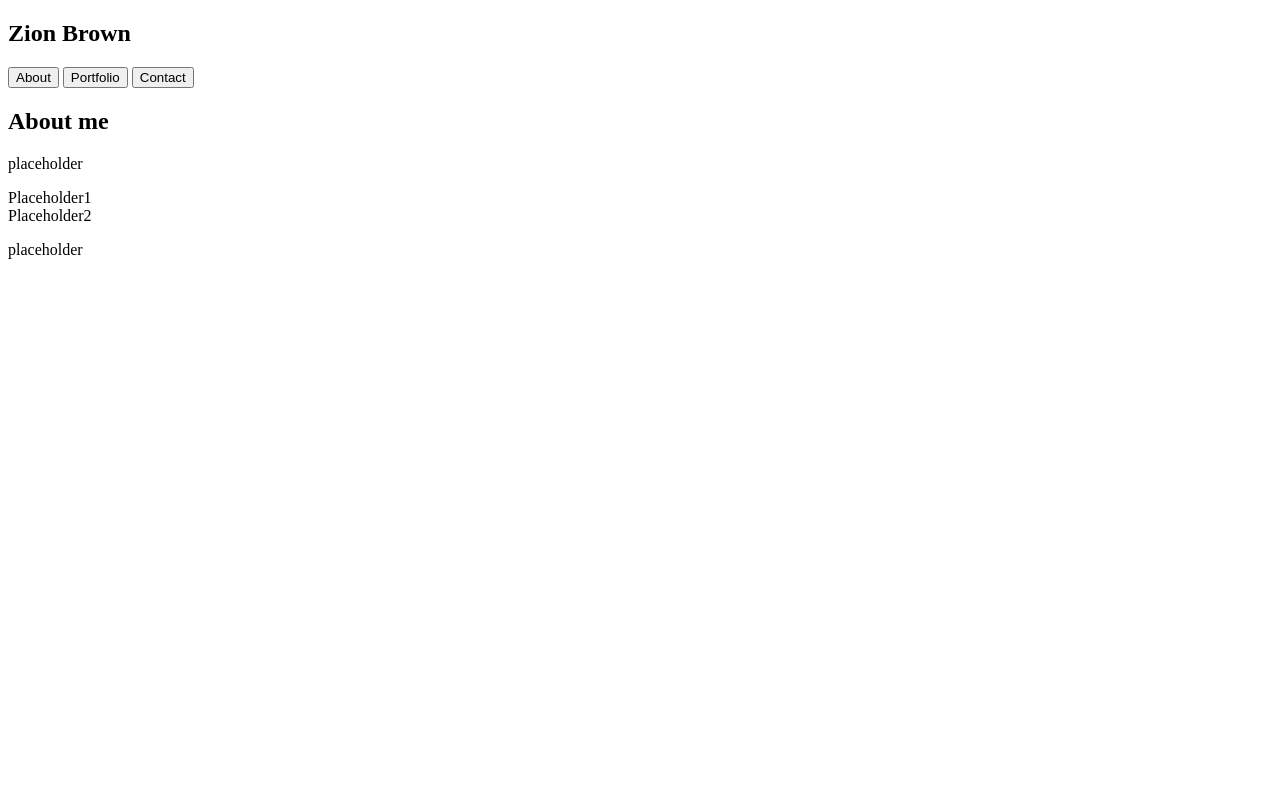
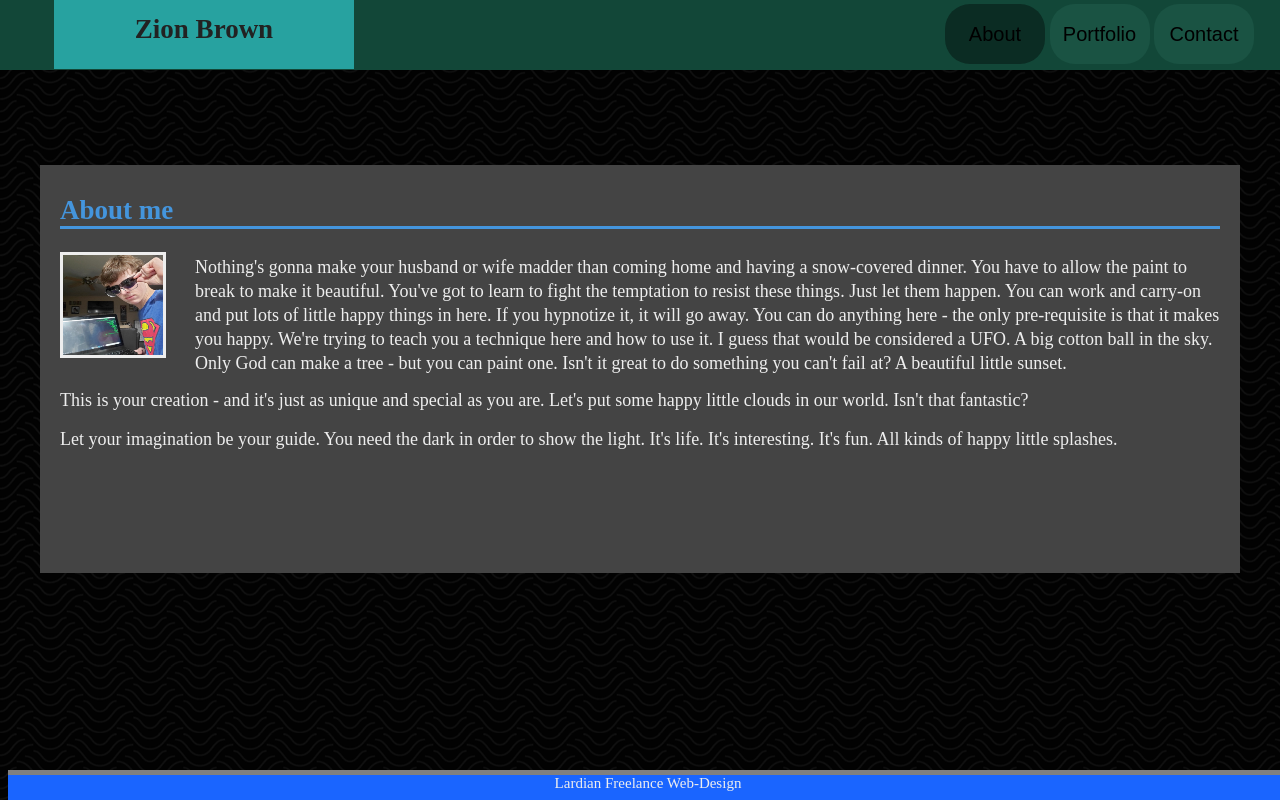
Before and after one commit to LardianGH/Responsive-Portfolio, a plain HTML site: page index.html in a window 1280 px wide. Drawn offline with Linux system fonts and the light colour scheme.

Commit message:
I added a javascript file, and a bunch of CSS.

```diff
--- a/assets/css/style.css
+++ b/assets/css/style.css
@@ -1,5 +1,161 @@
 #body {
     background-image: url('../images/papyrus-dark.png');
     background-color: #FF0000; /* Used if the image is unavailable */
-    height: 500px;
+    font-size: 18px;
+    color: #EEEEEE;
 }
+
+/* #topBar {
+    height: 80px;
+    width: 100%;
+    position: relative;
+    margin-top: -15px;
+    background-color: rgb(18, 71, 56);
+} */
+
+#topBar {
+    height: 80px;
+    width: 105%;
+    position: fixed;
+    top: -10px;
+    left: -18px;
+    background-color: rgb(18, 71, 56);
+}
+
+#header {
+    position: relative;
+    top: -3px;
+    width: 1200px;
+    margin-left: auto;
+    margin-right: auto;
+}
+
+#myName {
+    height: 80px;
+    width: 300px;
+    border-style: hidden;
+    background-color: #27a2a0;
+    color: #222222;
+    text-align: center;
+    line-height: 80px;
+    position: relative;
+    top: -20px;
+    float: left;
+}
+
+#buttonBox {
+    float: right;
+}
+
+.button {
+    height: 60px;
+    width: 100px;
+    border-style: hidden;
+    border-radius: 25px;
+    font-size: 20px;
+    background-color: rgb(26, 83, 67);
+    margin-top: 17px;
+    margin-bottom: auto;
+}
+
+#currentPage {
+    background-color: rgb(11, 44, 35);
+}
+
+#section {
+    border-style: hidden;
+    background-color: #444444;
+    width: 1200px;
+    height: 400px;
+    margin-top: 165px;
+    margin-left: auto;
+    margin-right: auto;
+    padding-top: 8px;
+}
+
+#title {
+    border-bottom-style: solid;
+    width: 1160px;
+    margin-left: auto;
+    margin-right: auto;
+    color: #4495DD;
+}
+
+.grouper {
+    border-style: hidden;
+    width: 1160px;
+    margin-left: auto;
+    margin-right: auto;
+}
+
+/* buddy sys */
+.buddySystem {
+    height: 120px;
+    width: auto;
+}
+
+#picture {
+    float: left;
+    border-style: solid;
+    background-color: red;
+    width: 100px;
+    height: 100px;
+}
+
+#rightText {
+    position: relative;
+    top: -15px;
+    height: 100px;
+    width: 1025px;
+    line-height: 24px;
+    float: right;
+}
+
+/* #footer {
+    max-height: 25px;
+    border-top-style: solid;
+    border-width: 5px;
+    border-color: grey;
+    background-color: #1A65FF;
+    font-size: 15px;
+    text-align: center;
+    padding-top: 9px;
+    padding-bottom: 9px;
+    margin-top: 218px;
+} */
+
+.text {
+    width: 1100px;
+    height: 25px;
+    margin-left: 30px;
+    margin-right: 30px;
+    border-style: hidden;
+    background-color: rgb(165, 164, 164);
+}
+
+#area {
+    height: 60px;
+}
+
+#submit {
+    width: 120px;
+    margin-top: 10px;
+    margin-left: 500px;
+
+    padding: 6px;
+    border-style: hidden;
+    background-color: rgb(187, 164, 164);
+}
+
+#footer {
+    position: fixed;
+    bottom: -15px;
+    height: 40px;
+    width: 100%;
+    border-top-style: solid;
+    border-width: 5px;
+    border-color: grey;
+    background-color: #1A65FF;
+    font-size: 15px;
+    text-align: center;
+}
--- /dev/null
+++ b/assets/js/logic.js
@@ -0,0 +1,11 @@
+function toAbout() {
+    window.location.href = 'index.html';
+}
+
+function toPortfolio() {
+    window.location.href = 'portfolio.html';
+}
+
+function toContact() {
+    window.location.href = 'contact.html';
+}
--- a/index.html
+++ b/index.html
@@ -6,49 +6,69 @@
 
         <title>About me</title>
 
-        <!--<link rel= "stylesheet" href = "assets/css/style.css">-->
+        <link rel= "stylesheet" href = "assets/css/style.css">
+
+        <script src = 'assets/js/logic.js'></script>
 
     </head>
 
     <body id = body>
 
-        <header class = grouper>
+        <div id = topBar>
+
+            <header id = header>
 
                 <h2 id = myName>Zion Brown</h2>
 
-            <div id = buttons>
+                <div id = buttonBox>
 
-                <button>About</button>
+                    <button class = button id = currentPage>About</button>
 
-                <button>Portfolio</button>
+                    <button class = button onClick = "toPortfolio()">Portfolio</button>
 
-                <button>Contact</button>
+                    <button class = button onClick = "toContact()">Contact</button>
 
                 </div>
 
             </header>
 
+        </div>
+
         <section id = section>
 
-            <h2>About me</h2>
+            <h2 id = title>About me</h2>
 
             <div class = grouper>
 
-                <div id = picture></div> <!--A div to add a picture in-->
+                <div class = buddySystem>
 
-                <p id = rightText>placeholder</p>
+                    <img src = assets/images/Hacker.jpg id = picture> <!--A div to add a picture in-->
+
+                    <p id = rightText>Nothing's gonna make your husband or wife madder than coming home and
+                         having a snow-covered dinner. You have to allow the paint to break to make it beautiful.
+                          You've got to learn to fight the temptation to resist these things. Just let them happen.
+                           You can work and carry-on and put lots of little happy things in here. If you hypnotize it,
+                            it will go away. You can do anything here - the only pre-requisite is that it makes you happy.
+                             We're trying to teach you a technique here and how to use it.
+                              I guess that would be considered a UFO. A big cotton ball in the sky.
+                              Only God can make a tree - but you can paint one. Isn't it great to do something you can't fail at?
+                              A beautiful little sunset.
+                        </p>
 
                 </div>
 
-            <p>Placeholder1
-                </br>
-                Placeholder2
+                <p>This is your creation - and it's just as unique and special as you are. Let's put some happy
+                    little clouds in our world. Isn't that fantastic?
                 </p>
+                <p>
+                    Let your imagination be your guide. You need the dark in order to show the light. It's life.
+                     It's interesting. It's fun. All kinds of happy little splashes.
+                </p>
+
+            </div>
 
         </section>
 
-        <footer id = footer>placeholder</footer> <!--grey strip at the bottom-->
-
-    </body>
+        <footer id = footer>Lardian Freelance Web-Design
 
 </html>
```
Also changed, not shown: contact.html (+24 -24 lines), portfolio.html (+17 -11 lines). Lines whose indentation alone changed are shown as unchanged.
